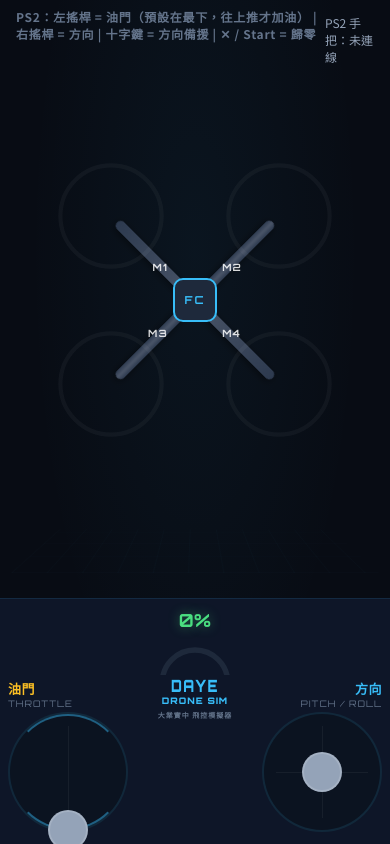
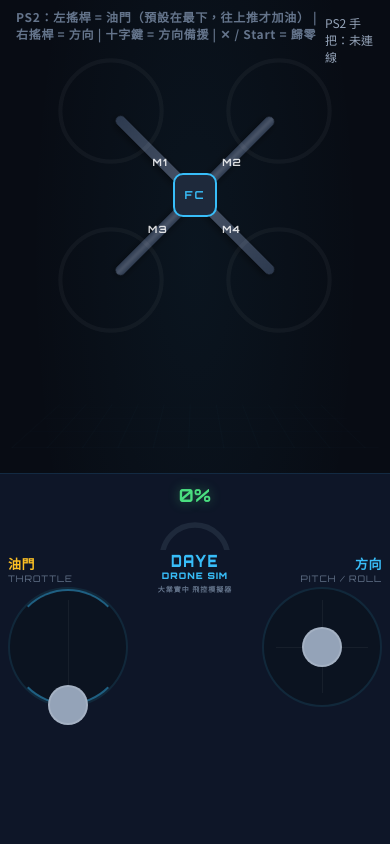
Before and after one commit to kirinmok/daye-drone-sim, a plain HTML site: page sim.html in a window 390 px wide. Drawn offline with Linux system fonts and the light colour scheme.

Commit message:
Place drone in top section on portrait mobile

```diff
--- a/sim.html
+++ b/sim.html
@@ -633,7 +633,7 @@
 
         @media (max-width: 640px) and (orientation: portrait) {
             .app {
-                grid-template-rows: minmax(0, 1fr) auto 0;
+                grid-template-rows: minmax(300px, 56dvh) auto 0;
             }
             .app > div:last-child {
                 display: none;
@@ -641,11 +641,12 @@
             .viz-zone {
                 padding-top: 56px;
                 padding-bottom: 12px;
-                justify-content: center;
+                justify-content: flex-start;
             }
             .drone-stage {
                 width: min(72vw, 72vh, 320px);
                 height: min(72vw, 72vh, 320px);
+                margin-top: 20px;
             }
             .ctrl-zone {
                 padding-top: 78px;
```
